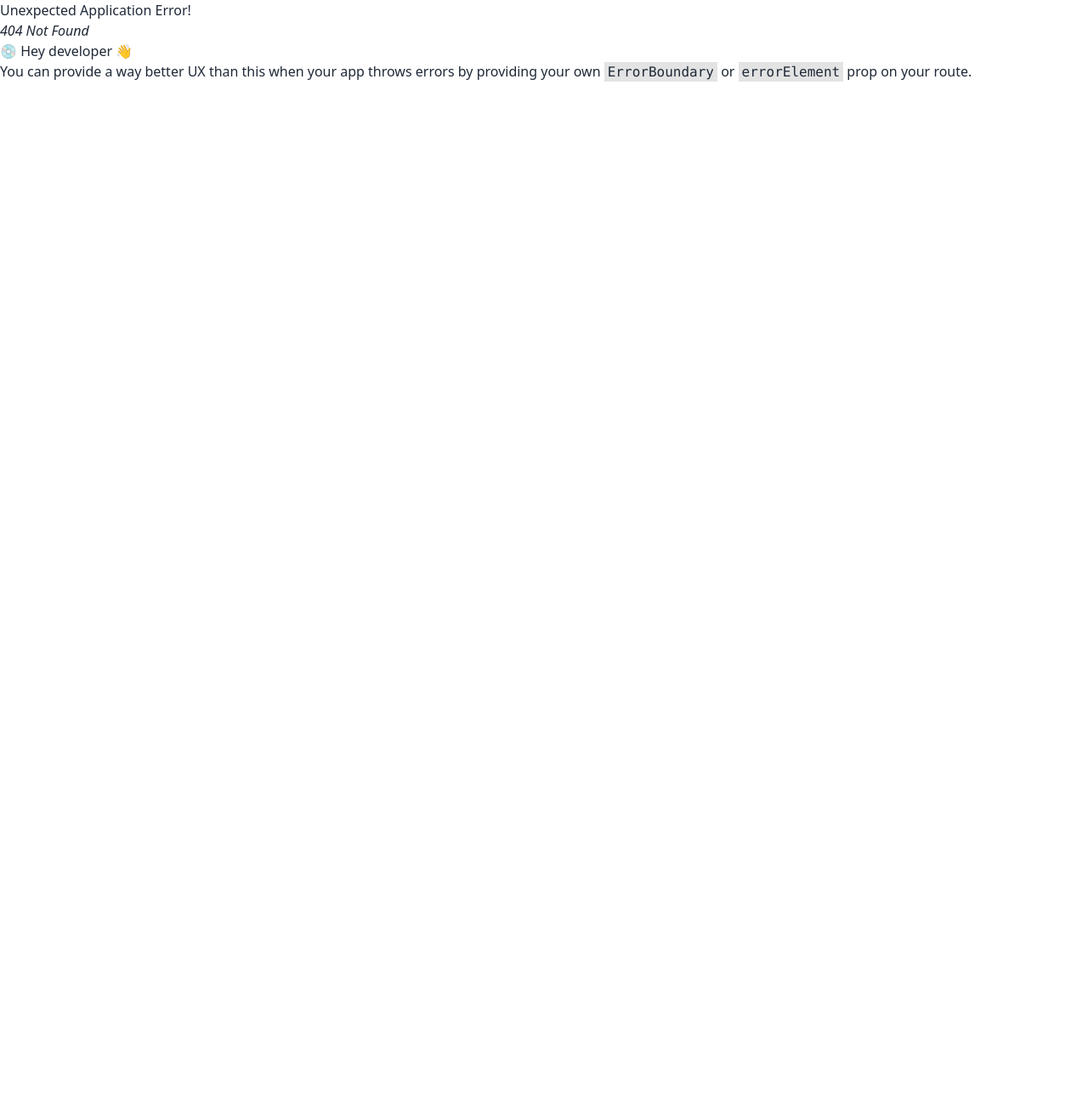
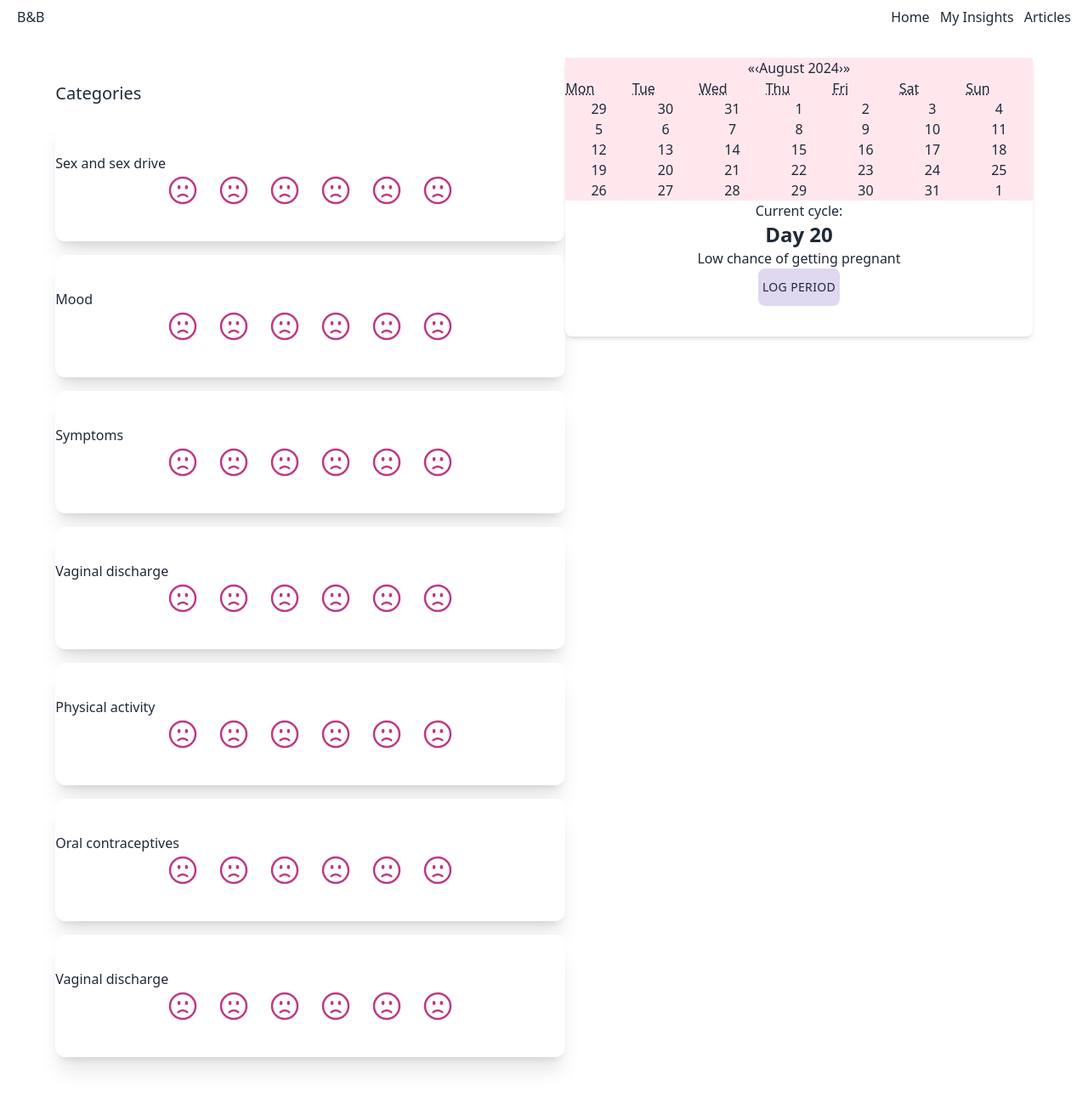
Before and after one commit to Balance-Bloom/BB-frontend, a React (Vite) app: page /log-symptom in a window 1280 px wide. Before the commit this address had no page. Shown: the whole page at 85% size. Before the commit the page ends 800 px from the top, so only its background shows below. Built offline with nearby package versions, Linux system fonts and the light colour scheme.

Commit message:
modal added to calendar

```diff
--- a/package.json
+++ b/package.json
@@ -19,6 +19,7 @@
     "lucide-react": "^0.418.0",
     "react": "^18.3.1",
     "react-apexcharts": "^1.4.1",
+    "react-beautiful-dnd": "^13.1.1",
     "react-calendar": "^5.0.0",
     "react-dom": "^18.3.1",
     "react-hook-form": "^7.52.1",
--- a/src/App.css
+++ b/src/App.css
@@ -38,9 +38,12 @@
   border-radius: 50%;
 }
 
-.wave-img {
-  background-image: url(./assets/svg/wave.svg);
-  background-size: 1000px 100px;
+.bg-auth {
+  background-image: url(./assets/images/possible-bg.webp);
+  height: 100vh;
+  background-position: center;
+  background-size: contain;
+  background-attachment: fixed;
 }
 
 /* Add this to your CSS file */
--- a/src/components/NavBar.jsx
+++ b/src/components/NavBar.jsx
@@ -1,41 +1,17 @@
 import React from "react";
 import { Link } from "react-router-dom";
 
-const NavBar = ({ border, navLink1, navLink2, navLink3 }) => {
+const NavBar = ({}) => {
   return (
-    <div className={`navbar bg-base-100 ${border}`}>
-      <div className="flex-1">
-        <Link to="/" className="btn btn-ghost text-xl">
-          B&B
-        </Link>
-      </div>
-      <div className="flex-none gap-2">
-        <div className="dropdown dropdown-end">
-          <div
-            tabIndex={0}
-            role="button"
-            className="btn btn-ghost btn-circle avatar"
-          >
-            <div className="w-10 rounded-full">
-              <img alt="Avatar" src="" />
-            </div>
-          </div>
-          <ul
-            tabIndex={0}
-            className="menu menu-sm dropdown-content bg-base-100 rounded-box z-[1] mt-3 w-52 p-2 shadow"
-          >
-            <li>
-              <Link className="justify-between">{navLink1}</Link>
-            </li>
-            <li>
-              <Link>{navLink2}</Link>
-            </li>
-            <li>
-              <Link>{navLink3}</Link>
-            </li>
-          </ul>
+    <div>
+      <nav className="flex justify-between p-2 px-5 font-sans ">
+        <p>B&B</p>
+        <div className="flex gap-3 text-base">
+          <Link className="">Home</Link>
+          <Link>My Insights</Link>
+          <Link>Articles</Link>
         </div>
-      </div>
+      </nav>
     </div>
   );
 };
--- a/src/components/SymptomTile.jsx
+++ b/src/components/SymptomTile.jsx
@@ -9,16 +9,19 @@ const SymptomTile = ({
   icon3,
   icon4,
   icon5,
+  styles,
 }) => {
   return (
-    <div className={`w-[600px] ${height}`}>
-      <p>{headertext}</p>
-      <p>{icon}</p>
-      <p>{icon1}</p>
-      <p>{icon2}</p>
-      <p>{icon3}</p>
-      <p>{icon4}</p>
-      <p>{icon5}</p>
+    <div className={`w-[600px] ${styles}`}>
+      <p className="self-start">{headertext}</p>
+      <div className="flex gap-5">
+        <span>{icon}</span>
+        <span>{icon1}</span>
+        <span>{icon2}</span>
+        <span>{icon3}</span>
+        <span>{icon4}</span>
+        <span>{icon5}</span>
+      </div>
     </div>
   );
 };
--- a/src/pages/auth/LogIn.jsx
+++ b/src/pages/auth/LogIn.jsx
@@ -20,7 +20,6 @@ const LogIn = () => {
 
   return (
     <>
-      <NavBar />
       <div className="flex justify-center h-screen items-center bg-daisy">
         <div className="w-[450px] p-8 bg-pink rounded-lg shadow-lg flex flex-col items-center gap-8">
           <h1 className="font-bold text-lg">Welcome back!</h1>
--- a/src/pages/user-dashboard/pages/SymptomsPage.jsx
+++ /dev/null
@@ -1,13 +0,0 @@
-import React from "react";
-import SymptomTile from "../../../components/SymptomTile";
-
-const SypmtomsPage = () => {
-  return (
-    <div className="">
-      <h1>How are you feeling today</h1>
-      <SymptomTile height="h-32" />
-    </div>
-  );
-};
-
-export default SypmtomsPage;
--- /dev/null
+++ b/src/pages/user/components/AddPeriodModal.jsx
@@ -0,0 +1,48 @@
+import React from "react";
+
+const AddPeriodModal = ({
+  modalButtonAction,
+  buttonText,
+  modalHeading,
+  submitButton,
+}) => {
+  return (
+    <div>
+      {/* Open the modal using document.getElementById('ID').showModal() method */}
+      <button
+        className="px-1 text-sm py-3 w-24 self-center bg-lilac/50 rounded-lg uppercase font-medium tracking-wide transition-all hover:bg-black hover:text-white"
+        onClick={() => document.getElementById("my_modal_5").showModal()}
+      >
+        {buttonText || "Open Modal"}
+      </button>
+      <dialog id="my_modal_5" className="modal modal-bottom sm:modal-middle">
+        <div className="modal-box">
+          <h3 className="font-bold text-lg">{modalHeading}</h3>
+          <p className="py-4">
+            <form action="" className="flex flex-col items-center">
+              <label htmlFor="date" className="sr-only">
+                Select Date
+              </label>
+              <input
+                type="date"
+                id="date"
+                className="border-[0.5px] w-60 rounded-md p-2"
+              />
+            </form>
+          </p>
+          <div className="modal-action flex justify-between">
+            <button
+              className="btn"
+              onClick={() => document.getElementById("my_modal_5").close()}
+            >
+              Cancel
+            </button>
+            <button className="btn">{submitButton || "Add new"}</button>
+          </div>
+        </div>
+      </dialog>
+    </div>
+  );
+};
+
+export default AddPeriodModal;
--- /dev/null
+++ b/src/pages/user/components/Articles.jsx
@@ -0,0 +1,11 @@
+import React from "react";
+
+const Articles = () => {
+  return (
+    <div className="p-24">
+      <div className="font-sans font-semibold mb-4">Articles</div>
+    </div>
+  );
+};
+
+export default Articles;
--- a/src/pages/user/components/MyCalendar.jsx
+++ b/src/pages/user/components/MyCalendar.jsx
@@ -1,16 +1,22 @@
 import React from "react";
 import Calendar from "react-calendar";
+import AddPeriodModal from "./AddPeriodModal";
 
 const MyCalendar = () => {
   return (
     <div className="bg-white rounded-lg shadow-md mt-7 pb-9">
       <div className=" w-full min-w-80">
         <Calendar className="flex justify-center flex-col items-center bg-pink/50 " />
+
         <div className="flex flex-col items-center">
           <h1>Current cycle:</h1>
           <p className="text-2xl font-semibold">Day 20</p>
           <p>Low chance of getting pregnant</p>
-          <button className="bg-lilac/50 px-4 rounded-full">Log period</button>
+          <AddPeriodModal
+            buttonText={<p>Log period</p>}
+            submitButton="Add"
+            modalHeading="Add new period"
+          />
         </div>
       </div>
     </div>
--- a/src/pages/user/index.jsx
+++ b/src/pages/user/index.jsx
@@ -4,6 +4,7 @@ import PeriodStats from "./components/PeriodStats";
 import MyCalendar from "./components/MyCalendar";
 import NavBar from "../../components/NavBar";
 import Insights from "./components/Insights";
+import Articles from "./components/Articles";
 
 const UserPage = () => {
   return (
@@ -20,6 +21,7 @@ const UserPage = () => {
         </div>
         <div className="m-auto">
           <Insights />
+          <Articles />
         </div>
       </div>
     </>
--- /dev/null
+++ b/src/pages/user/pages/Sypmtoms.jsx
@@ -0,0 +1,94 @@
+import React from "react";
+import SymptomTile from "../../../components/SymptomTile";
+import NavBar from "../../../components/NavBar";
+import { SmileIcon } from "lucide-react";
+import { FaceFrownIcon } from "@heroicons/react/24/outline";
+import MyCalendar from "../components/MyCalendar";
+
+const Sypmtoms = () => {
+  return (
+    <>
+      <NavBar />
+      <div className="flex flex-row justify-center">
+        <div className="py-14 flex flex-col gap-4">
+          <h1 className="text-xl">Categories</h1>
+          <SymptomTile
+            headertext={<p className="">Sex and sex drive</p>}
+            styles="bg-white w-52 h-36 shadow-xl rounded-xl flex flex-col items-center justify-center "
+            icon={<FaceFrownIcon width={40} className="text-fuschia inline" />}
+            icon1={<FaceFrownIcon width={40} className="text-fuschia inline" />}
+            icon2={<FaceFrownIcon width={40} className="text-fuschia inline" />}
+            icon3={<FaceFrownIcon width={40} className="text-fuschia inline" />}
+            icon4={<FaceFrownIcon width={40} className="text-fuschia inline" />}
+            icon5={<FaceFrownIcon width={40} className="text-fuschia inline" />}
+          />
+          <SymptomTile
+            headertext={<p className="">Mood</p>}
+            styles="bg-white w-52 h-36 shadow-xl rounded-xl flex flex-col items-center justify-center "
+            icon={<FaceFrownIcon width={40} className="text-fuschia inline" />}
+            icon1={<FaceFrownIcon width={40} className="text-fuschia inline" />}
+            icon2={<FaceFrownIcon width={40} className="text-fuschia inline" />}
+            icon3={<FaceFrownIcon width={40} className="text-fuschia inline" />}
+            icon4={<FaceFrownIcon width={40} className="text-fuschia inline" />}
+            icon5={<FaceFrownIcon width={40} className="text-fuschia inline" />}
+          />
+          <SymptomTile
+            headertext={<p className="">Symptoms</p>}
+            styles="bg-white w-52 h-36 shadow-xl rounded-xl flex flex-col items-center justify-center "
+            icon={<FaceFrownIcon width={40} className="text-fuschia inline" />}
+            icon1={<FaceFrownIcon width={40} className="text-fuschia inline" />}
+            icon2={<FaceFrownIcon width={40} className="text-fuschia inline" />}
+            icon3={<FaceFrownIcon width={40} className="text-fuschia inline" />}
+            icon4={<FaceFrownIcon width={40} className="text-fuschia inline" />}
+            icon5={<FaceFrownIcon width={40} className="text-fuschia inline" />}
+          />
+          <SymptomTile
+            headertext={<p className="">Vaginal discharge</p>}
+            styles="bg-white w-52 h-36 shadow-xl rounded-xl flex flex-col items-center justify-center "
+            icon={<FaceFrownIcon width={40} className="text-fuschia inline" />}
+            icon1={<FaceFrownIcon width={40} className="text-fuschia inline" />}
+            icon2={<FaceFrownIcon width={40} className="text-fuschia inline" />}
+            icon3={<FaceFrownIcon width={40} className="text-fuschia inline" />}
+            icon4={<FaceFrownIcon width={40} className="text-fuschia inline" />}
+            icon5={<FaceFrownIcon width={40} className="text-fuschia inline" />}
+          />
+          <SymptomTile
+            headertext={<p className="">Physical activity</p>}
+            styles="bg-white w-52 h-36 shadow-xl rounded-xl flex flex-col items-center justify-center "
+            icon={<FaceFrownIcon width={40} className="text-fuschia inline" />}
+            icon1={<FaceFrownIcon width={40} className="text-fuschia inline" />}
+            icon2={<FaceFrownIcon width={40} className="text-fuschia inline" />}
+            icon3={<FaceFrownIcon width={40} className="text-fuschia inline" />}
+            icon4={<FaceFrownIcon width={40} className="text-fuschia inline" />}
+            icon5={<FaceFrownIcon width={40} className="text-fuschia inline" />}
+          />
+          <SymptomTile
+            headertext={<p className="">Oral contraceptives</p>}
+            styles="bg-white w-52 h-36 shadow-xl rounded-xl flex flex-col items-center justify-center "
+            icon={<FaceFrownIcon width={40} className="text-fuschia inline" />}
+            icon1={<FaceFrownIcon width={40} className="text-fuschia inline" />}
+            icon2={<FaceFrownIcon width={40} className="text-fuschia inline" />}
+            icon3={<FaceFrownIcon width={40} className="text-fuschia inline" />}
+            icon4={<FaceFrownIcon width={40} className="text-fuschia inline" />}
+            icon5={<FaceFrownIcon width={40} className="text-fuschia inline" />}
+          />
+          <SymptomTile
+            headertext={<p className="">Vaginal discharge</p>}
+            styles="bg-white w-52 h-36 shadow-xl rounded-xl flex flex-col items-center justify-center "
+            icon={<FaceFrownIcon width={40} className="text-fuschia inline" />}
+            icon1={<FaceFrownIcon width={40} className="text-fuschia inline" />}
+            icon2={<FaceFrownIcon width={40} className="text-fuschia inline" />}
+            icon3={<FaceFrownIcon width={40} className="text-fuschia inline" />}
+            icon4={<FaceFrownIcon width={40} className="text-fuschia inline" />}
+            icon5={<FaceFrownIcon width={40} className="text-fuschia inline" />}
+          />
+        </div>
+        <div className="">
+          <MyCalendar />
+        </div>
+      </div>
+    </>
+  );
+};
+
+export default Sypmtoms;
```
Also changed, not shown: src/App.jsx (+6 -6 lines).
